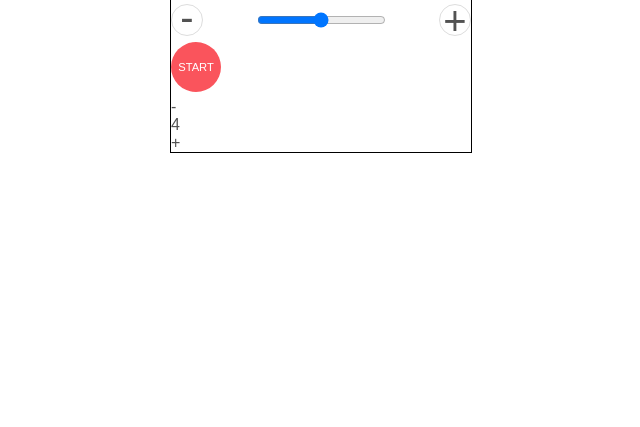
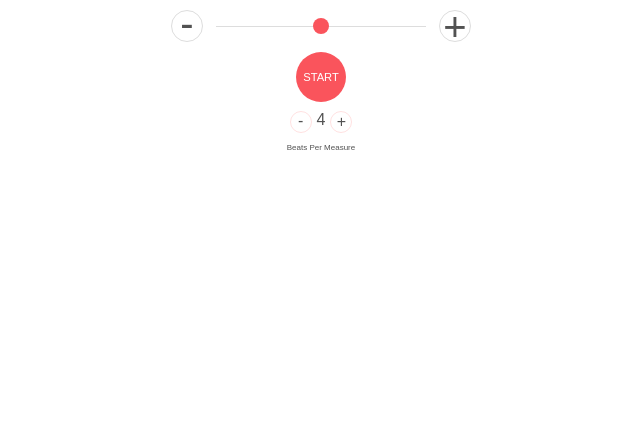
Before and after one commit to cellopudding/MetroGnome, a plain HTML site: page index.html in a window 1280 px wide. Shown: the part 373-800 px from the top of the page, without its empty margins (319-959 px from the left). Drawn offline with Linux system fonts and the light colour scheme.

Commit message:
second day

```diff
--- a/index.html
+++ b/index.html
@@ -25,6 +25,7 @@
       <div class="measure-count">4</div>
       <div class="add-beats stepper">+</div>
      </div>
+     <span class="beats-per-measure-text">Beats per measure</span>
 
     </div>
 </div>
--- a/styles.css
+++ b/styles.css
@@ -17,7 +17,6 @@ body {
 }
 
 .metronome {
-    border: 1px solid black;
     display: flex;
     flex-direction: column;
     width: 300px;
@@ -70,6 +69,54 @@ body {
     line-height: 32px;
 }
 
+input[type=range] {
+    -webkit-appearance: none;
+    background-color: transparent;
+    width: 70%;
+}
+
+input[type=range]::-webkit-slider-thumb {
+    -webkit-appearance: none;
+}
+
+input[type=range]:focus {
+    outline: none;
+}
+
+input[type=range]::-webkit-slider-thumb {
+    -webkit-appearance: none;
+    width: 16px;
+    height: 16px;
+    border-radius: 50%;
+    background: #fa545c;
+    cursor: pointer;
+    margin-top: -8px;
+}
+
+input[type=range]::-moz-range-thumb {
+    -webkit-appearance: none;
+    width: 16px;
+    height: 16px;
+    border-radius: 50%;
+    background: #fa545c;
+    cursor: pointer;
+    border: none;
+}
+
+input[type=range]::-webkit-slider-runnable-track {
+    width: 100%;
+    height: 1px;
+    background: #ddd;
+}
+
+input[type=range]::-moz-range-track {
+    width: 100%;
+    height: 1px;
+    background: #ddd;
+}
+
+
+
 .start-stop {
     width: 50px;
     height: 50px;
@@ -79,4 +126,41 @@ body {
     border-radius: 50%;
     color:#fff;
     line-height: 50px;
+    margin: 0 auto;
+    cursor: pointer;
 }
+
+.start-stop:hover {
+    background: #ff656c;
+}
+
+.measures {
+    display:flex;
+    justify-content: center;
+
+}
+
+.measures .stepper {
+    width: 20px;
+    height: 20px;
+    border-radius: 50%;
+    border: 1px solid #fddd;
+    text-align: center;
+    margin: 0 5px;
+    cursor: pointer;
+}
+
+.measures .stepper:hover {
+    background: #ff656c;
+    color: #fff;
+}
+
+.measures .add-beats {
+    line-height: 20px;
+}
+
+.beats-per-measure-text {
+    text-align: center;
+    font-size: 0.5em;
+    text-transform: capitalize;
+}
```
